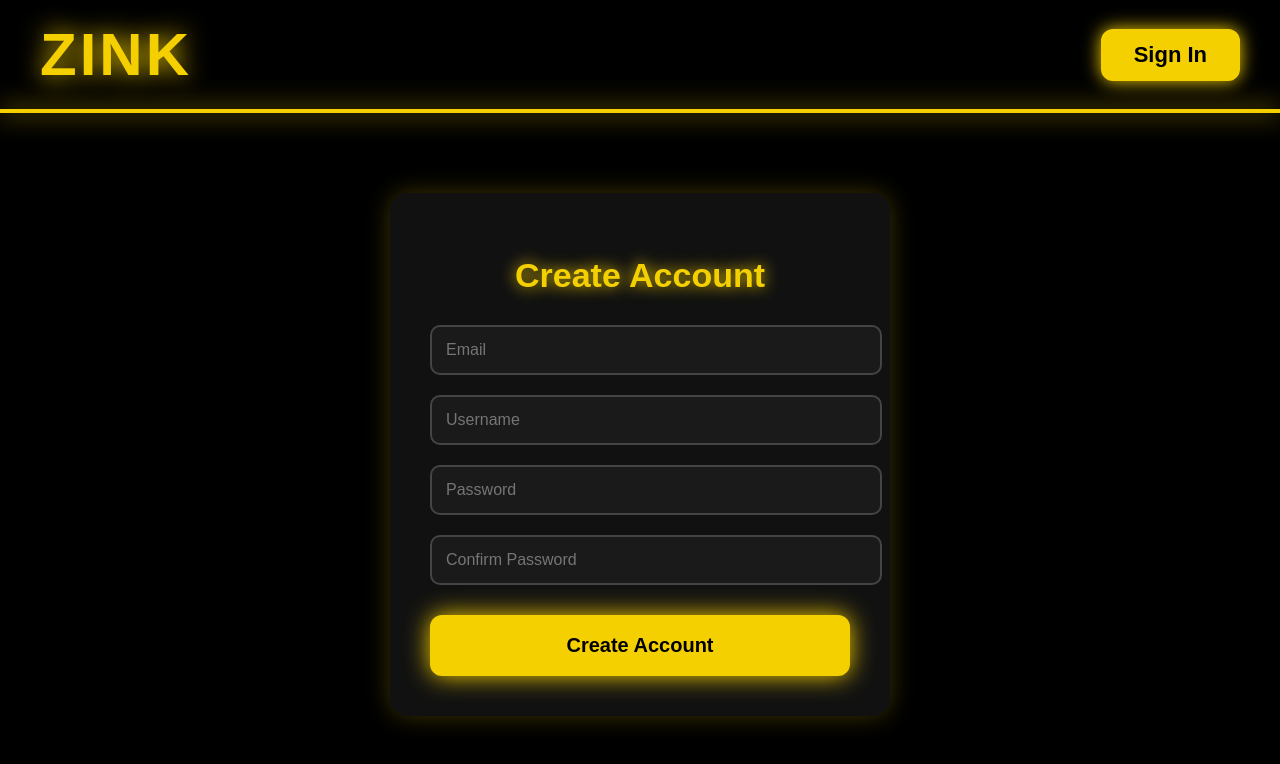
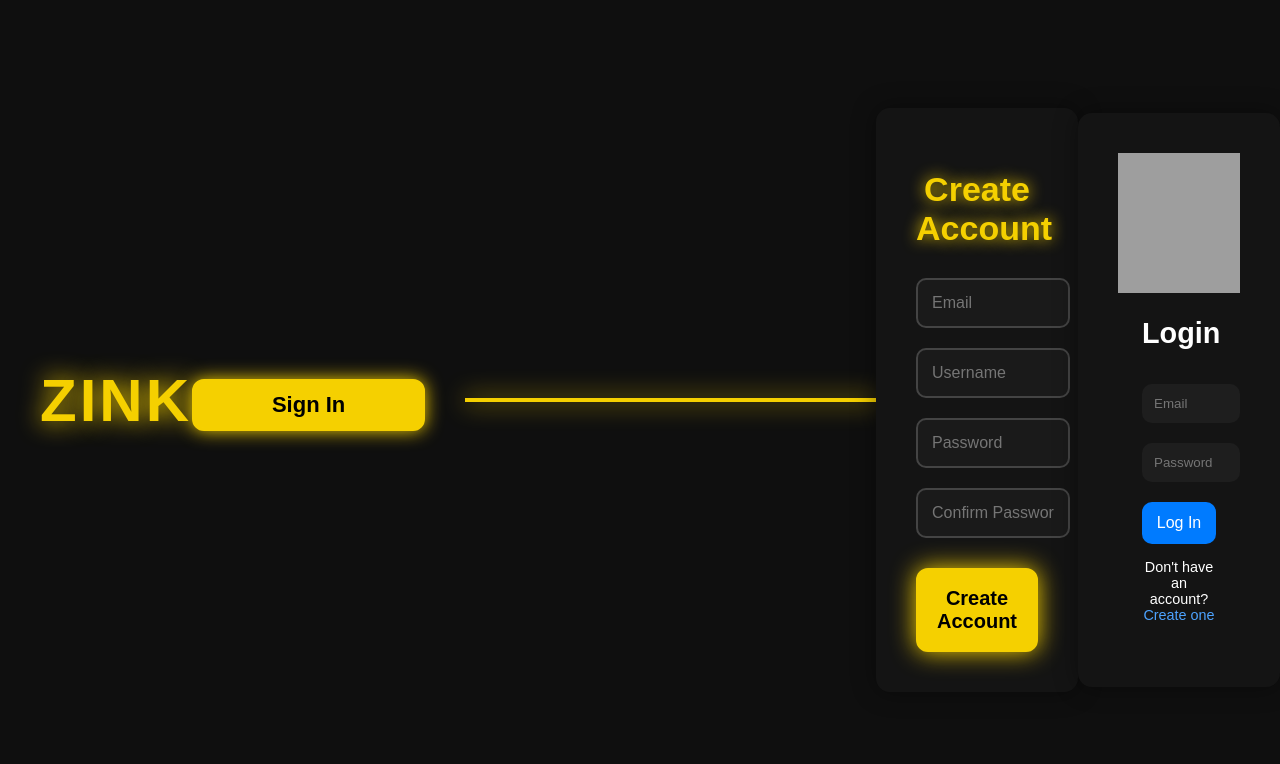
Before and after one commit to TerantialGames/zink, a plain HTML site: page signup.html in a window 1280 px wide. Drawn offline with Linux system fonts and the light colour scheme; grey boxes are pictures that could not be loaded.

Commit message:
Add login page to signup.html

```diff
--- a/signup.html
+++ b/signup.html
@@ -130,3 +130,100 @@
 
 </body>
 </html>
+
+<!-- Login Page Version -->
+<!DOCTYPE html>
+<html lang="en">
+<head>
+  <meta charset="UTF-8" />
+  <meta name="viewport" content="width=device-width, initial-scale=1.0" />
+  <title>Login</title>
+  <style>
+    body {
+      margin: 0;
+      font-family: Arial, sans-serif;
+      background: #0f0f0f;
+      display: flex;
+      justify-content: center;
+      align-items: center;
+      height: 100vh;
+      color: white;
+    }
+
+    .card {
+      width: 380px;
+      background: #141414;
+      border-radius: 14px;
+      overflow: hidden;
+      box-shadow: 0 0 25px rgba(0, 0, 0, 0.4);
+    }
+
+    .banner {
+      width: 100%;
+      height: 140px;
+      background: url('https://images.unsplash.com/photo-1522199710521-72d69614c702?auto=format&fit=crop&w=1200&q=60') center/cover;
+    }
+
+    .inner {
+      padding: 24px;
+    }
+
+    h2 {
+      margin-top: 0;
+      font-size: 1.8rem;
+      text-align: center;
+    }
+
+    input {
+      width: 100%;
+      padding: 12px;
+      margin: 10px 0;
+      border-radius: 10px;
+      border: none;
+      background: #1e1e1e;
+      color: white;
+      outline: none;
+    }
+
+    button {
+      width: 100%;
+      padding: 12px;
+      margin-top: 10px;
+      background: #007bff;
+      border: none;
+      border-radius: 10px;
+      color: white;
+      font-size: 1rem;
+      cursor: pointer;
+    }
+
+    .link {
+      text-align: center;
+      margin-top: 15px;
+      font-size: 0.9rem;
+    }
+
+    .link a {
+      color: #4da3ff;
+      text-decoration: none;
+    }
+  </style>
+</head>
+<body>
+  <div class="card">
+    <div class="banner"></div>
+    <div class="inner">
+      <h2>Login</h2>
+
+      <input type="email" placeholder="Email" />
+      <input type="password" placeholder="Password" />
+
+      <button>Log In</button>
+
+      <div class="link">
+        Don't have an account? <a href="signup.html">Create one</a>
+      </div>
+    </div>
+  </div>
+</body>
+</html>
```
